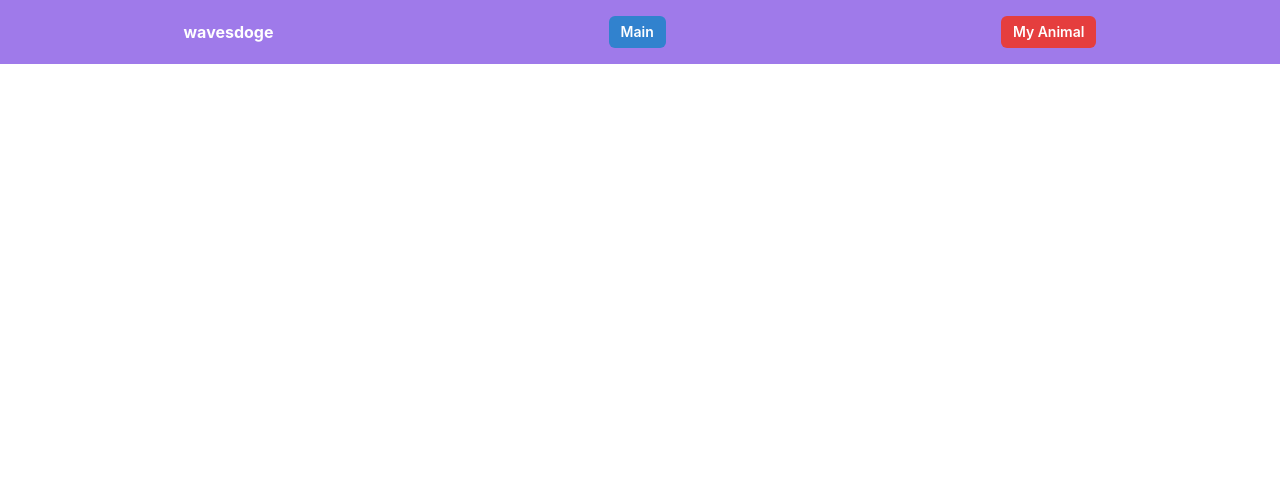
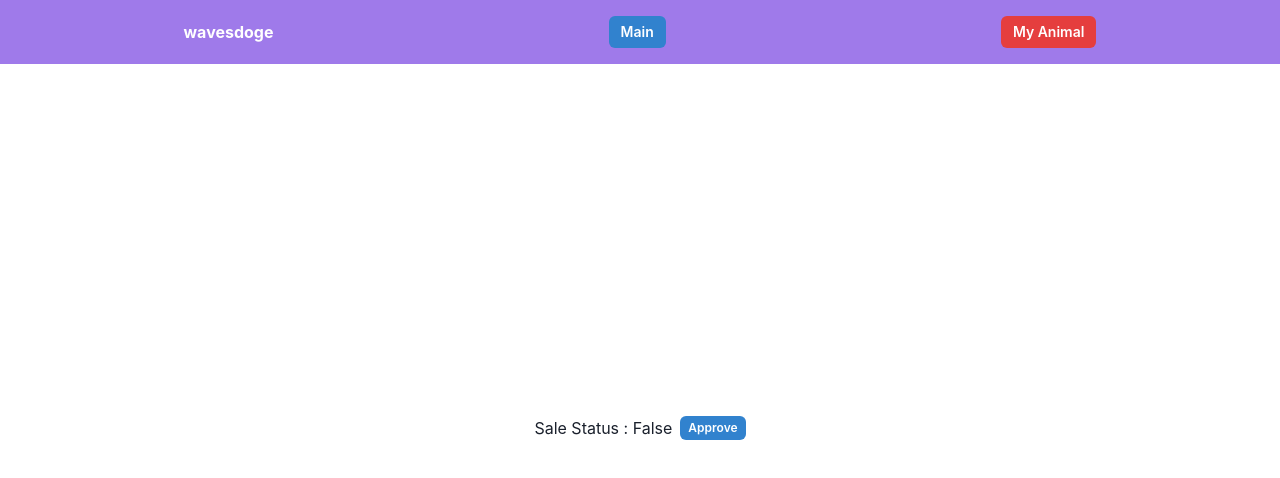
Before and after one commit to wavescats/mini-project, a React (Create React App) app in the folder Dapp-NFT(MintAnimal)/front-end/: page /my-animal in a window 1280 px wide. Shown: the top 478 px of the page. Built offline with nearby package versions, Linux system fonts and the light colour scheme; what web3 would draw is missing.

Commit message:
Dapp-NFT_MintAnimalToken_Sale-Approve

```diff
--- a/Dapp-NFT(MintAnimal)/front-end/src/components/AnimalCard.tsx
+++ b/Dapp-NFT(MintAnimal)/front-end/src/components/AnimalCard.tsx
@@ -9,7 +9,7 @@ const AnimalCard: FC<AnimalCardProps> = ({ animalType }) => {
   // AnimalCardProps을 Props로 받는다
   // animalType은 어떤 NFT를 뽑았는지 조회
   return (
-    <Image w={150} h={150} src={`images/${animalType}.png`} alt="AnimalCard" />
+    <Image w={100} h={100} src={`images/${animalType}.png`} alt="AnimalCard" />
     // animalType을 통해 NFT조회된걸 이미지로 그대로 출력한다
   );
 };
--- a/Dapp-NFT(MintAnimal)/front-end/src/contracts/index.ts
+++ b/Dapp-NFT(MintAnimal)/front-end/src/contracts/index.ts
@@ -532,7 +532,8 @@ const saleAnimalTokenAbi: AbiItem[] = [
 
 // remix IDE 에서 메타마스크로 각각 배포하고 나온 컨트랙트 주소를 복사해온다
 const mintAnimalTokenAddress = "0x9bADD7AB6c2d6929bf8483Db8aBD9D71EFd49E29";
-const saleAnimalTokenAddress = "0x01F1A290D1954f770B4CeF170EBF1DeE474Ceb3F";
+export const saleAnimalTokenAddress =
+  "0x01F1A290D1954f770B4CeF170EBF1DeE474Ceb3F";
 
 export const web3 = new Web3(window.ethereum);
 // 👉 메타마스크가 설치되어있으면 따로 import하지 않아도 작동하는 모듈 (window.ethereum)
--- a/Dapp-NFT(MintAnimal)/front-end/src/routes/main.tsx
+++ b/Dapp-NFT(MintAnimal)/front-end/src/routes/main.tsx
@@ -32,7 +32,7 @@ const Main: FC<MainProps> = ({ account }) => {
 
         const animalTokenId = await mintAnimalTokenContract.methods
           // 스마트컨트랙트 배포후에 나오는 함수
-          .tokenOfOwnerByIndex(account, parseInt(balanceLength, 10) - 32)
+          .tokenOfOwnerByIndex(account, parseInt(balanceLength, 10) - 1)
           // NFT의 Id 값을 조회 (인자는 주소와, 조회하려는 배열순번)
           // length - 1 은 배열의 마지막을 불러온다는 뜻
           // 현재 준비된 이미지가 5개밖에 없어서 민팅된 수량에 따라 조절해주면된다 -30
--- a/Dapp-NFT(MintAnimal)/front-end/src/routes/my-animal.tsx
+++ b/Dapp-NFT(MintAnimal)/front-end/src/routes/my-animal.tsx
@@ -1,7 +1,7 @@
-import { Grid } from "@chakra-ui/react";
+import { Button, Grid, Text, Box, Flex } from "@chakra-ui/react";
 import React, { FC, useEffect, useState } from "react";
 import AnimalCard from "../components/AnimalCard";
-import { mintAnimalTokenContract } from "../contracts";
+import { mintAnimalTokenContract, saleAnimalTokenAddress } from "../contracts";
 
 interface MyAnimalProps {
   account: string;
@@ -9,6 +9,7 @@ interface MyAnimalProps {
 
 const MyAnimal: FC<MyAnimalProps> = ({ account }) => {
   const [animalCardArray, setAnimalCardArray] = useState<string[]>();
+  const [saleStatus, setSaleStatus] = useState<boolean>(false);
 
   const getAnimalTokens = async () => {
     try {
@@ -48,17 +49,79 @@ const MyAnimal: FC<MyAnimalProps> = ({ account }) => {
     }
   };
 
+  const getApprovedForAllCall = async () => {
+    // onwer가 특정계정에게 자신의 모든 NFT에 대한 사용을 허용했는지 여부를 확인하는 변수
+    try {
+      const res = await mintAnimalTokenContract.methods
+        // 스마트컨트랙트 배포후에 나오는 함수
+        .isApprovedForAll(account, saleAnimalTokenAddress)
+        // ERC-721 내장함수 - isApprovedForAll 👉 onwer가 특정계정에게 자신의 모든 NFT에 대한 사용을 허용했는지 여부를 반환
+        // 판매권한을 줬는지 확인
+        .call(); // 함수 부르기
+
+      if (res === true) {
+        // res 변수가 true 일경우는
+        setSaleStatus(res);
+        // useState 기본값은 false 이나 res를 담아줌으로써 true로 자동 변경
+      }
+      console.log(res);
+    } catch (error) {
+      console.error(error);
+    }
+  };
+
+  const onClickApproveToggle = async () => {
+    try {
+      if (!account) return; // 계정이 없는경우는 그냥 리턴
+
+      const res = await mintAnimalTokenContract.methods
+        .setApprovalForAll(saleAnimalTokenAddress, !saleStatus)
+        // 인자는 판매자의 주소와, true & false 의 상태
+        // !saleStatus이면 기본값이 false니까 그 반대인 true 라는 뜻이다
+        // 👉 즉, 판매자에게 true (허용) 해주라는 뜻이다
+        // ERC-721 내장함수 - setApprovalForAll 👉 특정계정에게 자신이 소유한 모든 NFT에 대한 사용을 허용해주는 함수
+        // false를 👉 true 로 허용해준다
+        .send({ from: account }); // account 으로부터 함수 보내주기
+
+      if (res.status) {
+        // res 의 상태가 true 이거나 false 이면
+        setSaleStatus(!saleStatus);
+        // set useState안에 useState를 넣음으로써
+        // 버튼을 클릭할때마다 true <ㅡ> false 계속 변경된다
+      }
+    } catch (error) {
+      console.error(error);
+    }
+  };
+
   useEffect(() => {
     if (!account) return;
     // 맨처음 useEffect가 실행되면 account는 없기때문에 에러가 뜰것이다
     // 그래서 if 문을 하나 생성해야한다
     // 👉 account가 없을경우는 그냥 리턴
 
+    getApprovedForAllCall();
     getAnimalTokens();
   }, [account]);
 
   return (
-    <Grid templateColumns="repeat(4, 1fr)" gap={8}>
+    <React.Fragment>
+      <Flex alignItems="center">
+        <Text display="inline-block">
+          Sale Status : {saleStatus ? "True" : "False"}
+          {/* 3항연산자 👉 useState 값이 참이면 "True" 거짓이면 "False"를 출력*/}
+        </Text>
+        <Button
+          size="xs"
+          marginLeft="2"
+          colorScheme={saleStatus ? "red" : "blue"}
+          onClick={onClickApproveToggle}
+        >
+          {/* 센터자리에 Text와 버튼을 한줄로 만들고 버튼색상 적용 */}
+          {saleStatus ? "Cancel" : "Approve"}
+        </Button>
+      </Flex>
+      <Grid templateColumns="repeat(10, 1fr)" gap={5} marginTop={4}>
         {/* Grid(격자) 한줄에 4개씩 배열, 갭은 8로 준다 */}
         {/* ⭐ animalCardArray는 NFT가 담겨있는 배열이다
       animalCardArray가 있다면 map을 한다
@@ -70,6 +133,7 @@ const MyAnimal: FC<MyAnimalProps> = ({ account }) => {
             // 👉 index : 배열 내 현재 값의 인덱스 (순번)
           })}
       </Grid>
+    </React.Fragment>
   );
 };
 
```
Lines whose indentation alone changed are shown as unchanged.
